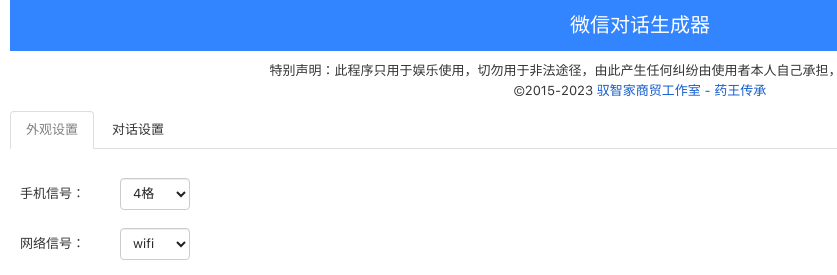
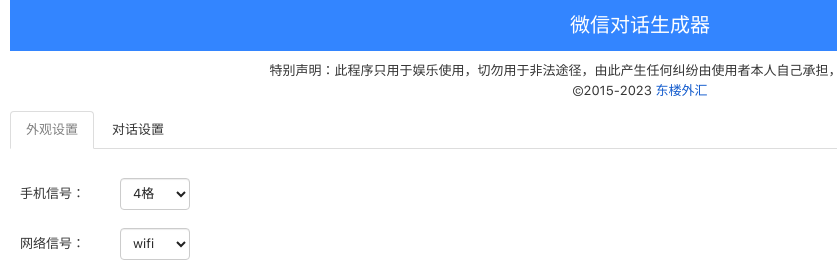
Before and after one commit to 36387CN/WeixinChatMaster, a plain HTML site: page index.html in a window 1280 px wide. Shown: the top 275 px of the page, 0-837 px from the left. Drawn offline with Linux system fonts and the light colour scheme.

Commit message:
Update index.html

```diff
--- a/index.html
+++ b/index.html
@@ -26,7 +26,7 @@
 		<div class="container-fluid page-content">
 			<div id="pageHeader">微信对话生成器</div>
 			<p align="center">特别声明：此程序只用于娱乐使用，切勿用于非法途径，由此产生任何纠纷由使用者本人自己承担，禁止用于各种违法犯罪行为！<br>
- ©2015-2023 <a href="https://www.szc1688.cn" target="_blank">驭智家商贸工作室 - 药王传承</a></p>
+ ©2015-2023 <a href="https://36387.cn" target="_blank">东楼外汇</a></p>
 			<div class="edit-content">
 				<div class="tab">
 					<ul class="nav nav-tabs">
```
